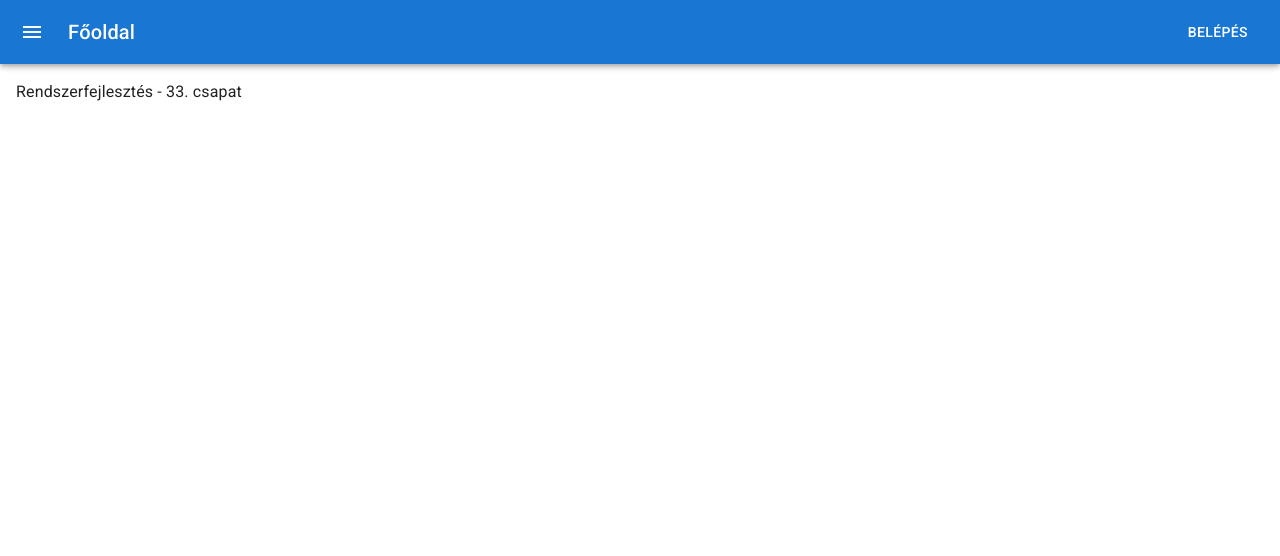
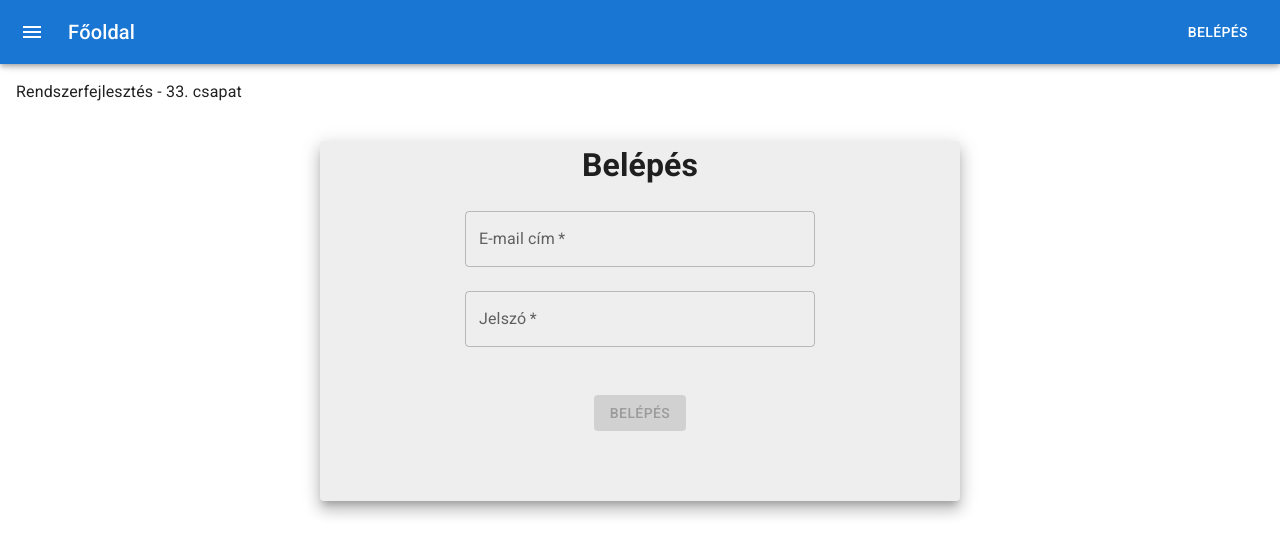
Before and after one commit to holiczab/rendf-33.csapat, a React (Create React App) app in the folder Kliens/kliensApp/: page /login in a window 1280 px wide. Shown: the top 556 px of the page. Built offline with nearby package versions, Linux system fonts and the light colour scheme.

Commit message:
Login page with form validation added

```diff
--- a/Kliens/kliensApp/package.json
+++ b/Kliens/kliensApp/package.json
@@ -18,10 +18,12 @@
     "@types/react-router-dom": "^5.3.3",
     "react": "^17.0.2",
     "react-dom": "^17.0.2",
+    "react-hook-form": "^7.28.1",
     "react-router-dom": "^6.2.2",
     "react-scripts": "5.0.0",
     "styled-components": "^5.3.3",
     "typescript": "^4.6.2",
+    "validator": "^13.7.0",
     "web-vitals": "^2.1.4"
   },
   "scripts": {
@@ -49,6 +51,7 @@
     ]
   },
   "devDependencies": {
+    "@types/validator": "^13.7.2",
     "tslint-config-prettier": "^1.18.0"
   }
 }
--- a/Kliens/kliensApp/src/components/Categories.tsx
+++ b/Kliens/kliensApp/src/components/Categories.tsx
@@ -1,4 +1,7 @@
 import React from "react";
+import Paper from "@mui/material/Paper";
+import Box from "@mui/material/Box";
+import Container from "@mui/material/Container";
 
 function Categories() {
   return (
--- /dev/null
+++ b/Kliens/kliensApp/src/components/Login.tsx
@@ -0,0 +1,103 @@
+import Button from "@mui/material/Button";
+import Paper from "@mui/material/Paper";
+import TextField from "@mui/material/TextField";
+import React, { useState } from "react";
+import { useForm } from "react-hook-form";
+import isEmail from "validator/lib/isEmail";
+
+function Login() {
+  const [email, setEmail] = useState<string>("");
+  const [password, setPassword] = useState<string>("");
+  const [errorMessage, setErrorMessage] = useState<string>("");
+
+  const {
+    register,
+    handleSubmit,
+    getValues,
+    formState: { errors },
+    formState,
+  } = useForm({ mode: "onChange" });
+
+  const onSubmit = (data: any) => {
+    console.log(data);
+  };
+
+  return (
+    <div className="Belepes">
+      <Paper
+        elevation={10}
+        style={{
+          backgroundColor: "#eeeeee",
+          maxWidth: "50%",
+          margin: "auto",
+          textAlign: "center",
+        }}
+      >
+        <h1 className="title">Belépés</h1>
+
+        <form noValidate autoComplete="off" onSubmit={handleSubmit(onSubmit)}>
+          <TextField //Email
+            required
+            //onChange={(event) => setEmail(event.target.value)}
+            className="Szoveg"
+            id="outlined-basic"
+            variant="outlined"
+            label="E-mail cím"
+            {...register("email", {
+              required: true,
+              validate: (input) => isEmail(input),
+            })}
+            type="email"
+            autoComplete="email"
+            error={errors.email}
+            helperText={errors.email && "Helytelen e-mail cím formátum!"}
+            sx={{ width: 350 }}
+          />
+          <br></br>
+          <br></br>
+
+          <TextField //Jelszó
+            required
+            //onChange={(event) => setPassword(event.target.value)}
+            className="Szoveg"
+            id="outlined-password-input"
+            variant="outlined"
+            label="Jelszó"
+            type="password"
+            autoComplete="current-password"
+            {...register("password", {
+              required: true,
+              minLength: 6,
+              maxLength: 20,
+            })}
+            error={errors.password}
+            helperText={
+              errors.password &&
+              "A jelszó minimum 6, maximum 20 karakter hosszú lehet!"
+            }
+            sx={{ width: 350 }}
+          />
+        </form>
+        <br></br>
+        <br></br>
+
+        <Button
+          type="submit"
+          variant="contained"
+          color="primary"
+          disabled={!formState.isValid}
+          onClick={() => console.log(getValues())}
+        >
+          Belépés
+        </Button>
+        <br></br>
+        <br></br>
+
+        <h1 style={{ color: "red" }}>{errorMessage}</h1>
+        <br></br>
+      </Paper>
+    </div>
+  );
+}
+
+export default Login;
--- a/Kliens/kliensApp/src/components/MenuDrawer.tsx
+++ b/Kliens/kliensApp/src/components/MenuDrawer.tsx
@@ -97,7 +97,7 @@ export default function MenuDrawer() {
           <Typography variant="h6" noWrap component="div" sx={{ flexGrow: 1/*, ...(open && { display: 'none' })*/ }}>
           Főoldal
           </Typography>
-          <Button color="inherit" sx={{ display: 'flex' }}>Belépés</Button>
+          <Button color="inherit" sx={{ display: 'flex' }} component={Link} to="/login">Belépés</Button>
         </Toolbar>
       </AppBar>
       <Drawer
--- a/Kliens/kliensApp/src/index.tsx
+++ b/Kliens/kliensApp/src/index.tsx
@@ -9,6 +9,7 @@ import Categories from "./components/Categories";
 import Degrees from "./components/Degrees";
 import Tools from "./components/Tools";
 import MenuDrawer from "./components/MenuDrawer";
+import Login from "./components/Login"
 
 ReactDOM.render(
   <BrowserRouter>
@@ -19,6 +20,7 @@ ReactDOM.render(
       <Route path="categories" element={<Categories />} />
       <Route path="degrees" element={<Degrees />} />
       <Route path="tools" element={<Tools />} />
+      <Route path="login" element={<Login />} />
     </Routes>
   </BrowserRouter>,
   document.getElementById("root")
```
Also changed, not shown: 1 other file (tests, documents, lock files or other folders).
